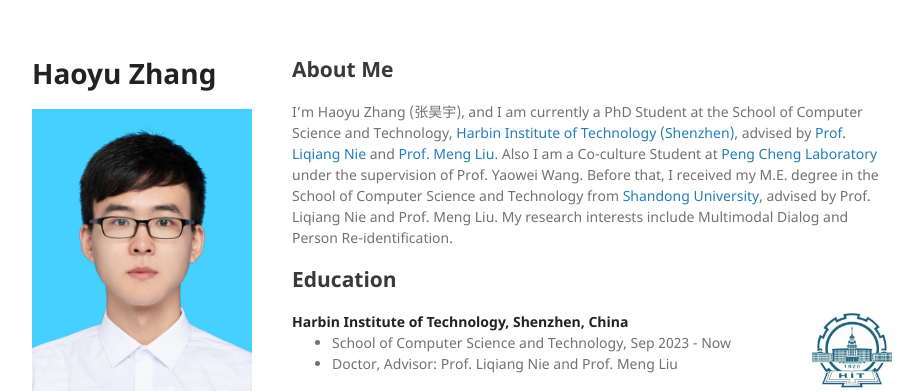
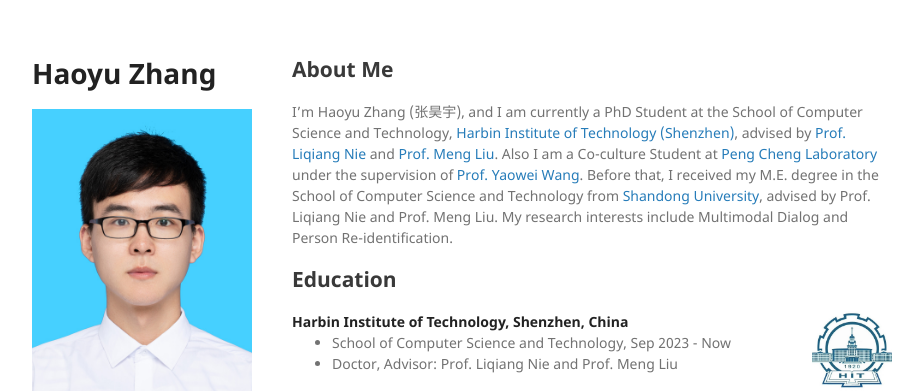
Before and after one commit to Hyu-Zhang/Hyu-Zhang.github.io, a Jekyll site: the page built from index.md, in a window 1280 px wide and 900 px high. Shown: the top 391 px of the window, without its empty margins (178-1101 px from the left). Built offline with Jekyll 4.4.1, drawn with Linux system fonts in a browser that asks for light colours; a style sheet for code colours, icons or effects is not loaded; our own code applies the rules of GitHub Pages for plain Markdown files; part of the change alters nothing that is shown.

```diff
--- a/index.md
+++ b/index.md
@@ -3,7 +3,7 @@ layout: default
 ---
 ## About Me
 
-I’m Haoyu Zhang (张昊宇), and I am currently a PhD Student at the School of Computer Science and Technology, [Harbin Institute of Technology (Shenzhen)](https://www.hitsz.edu.cn/), advised by [Prof. Liqiang Nie](https://liqiangnie.github.io/) and [Prof. Meng Liu](https://mengliu1991.github.io/). Also I am a Co-culture Student at [Peng Cheng Laboratory](https://www.pcl.ac.cn/) under the supervision of Prof. Yaowei Wang. Before that, I received my M.E. degree in the School of Computer Science and Technology from [Shandong University](https://www.sdu.edu.cn/), advised by Prof. Liqiang Nie and Prof. Meng Liu. My research interests include Multimodal Dialog and Person Re-identification.
+I’m Haoyu Zhang (张昊宇), and I am currently a PhD Student at the School of Computer Science and Technology, [Harbin Institute of Technology (Shenzhen)](https://www.hitsz.edu.cn/), advised by [Prof. Liqiang Nie](https://liqiangnie.github.io/) and [Prof. Meng Liu](https://mengliu1991.github.io/). Also I am a Co-culture Student at [Peng Cheng Laboratory](https://www.pcl.ac.cn/) under the supervision of [Prof. Yaowei Wang](https://scholar.google.com/citations?user=o_DllmIAAAAJ&hl=zh-CN). Before that, I received my M.E. degree in the School of Computer Science and Technology from [Shandong University](https://www.sdu.edu.cn/), advised by Prof. Liqiang Nie and Prof. Meng Liu. My research interests include Multimodal Dialog and Person Re-identification.
 
 ## Education
 
```
